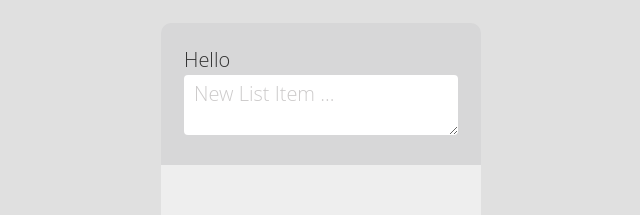
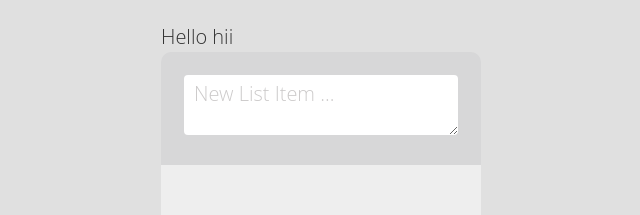
Before and after one commit to creativein/SprintList, a website: page Ionic-Source/oTask/www/index.html at #/taskView in a window 1280 px wide. Shown: the top 215 px of the page, without its empty margins (319-959 px from the left). Drawn offline with nearby package versions, Linux system fonts and the light colour scheme; a web font is replaced by a local one.

Commit message:
test2
testing by shoeb

```diff
--- a/Ionic-Source/oTask/www/views/task-view/taskView.html
+++ b/Ionic-Source/oTask/www/views/task-view/taskView.html
@@ -5,10 +5,10 @@
   Project Owner: Bappy Golder | www.BappyGolder.com
 -->
 
-<div id="app_container">
+<div id="app_container"> Hello hii
 
   <!--start: Add Task Section -->
-  <div id="add_task_section"> Hello
+  <div id="add_task_section">
     <form id="add_task" name="add_task">
 
       <!--<textarea class="curve" ng-model="vm.newDescription" type="text" name="new_task" id="task_input_field" placeholder="New Task . . ." onfocus="function(){console.log('hello');}"></textarea>-->
```
